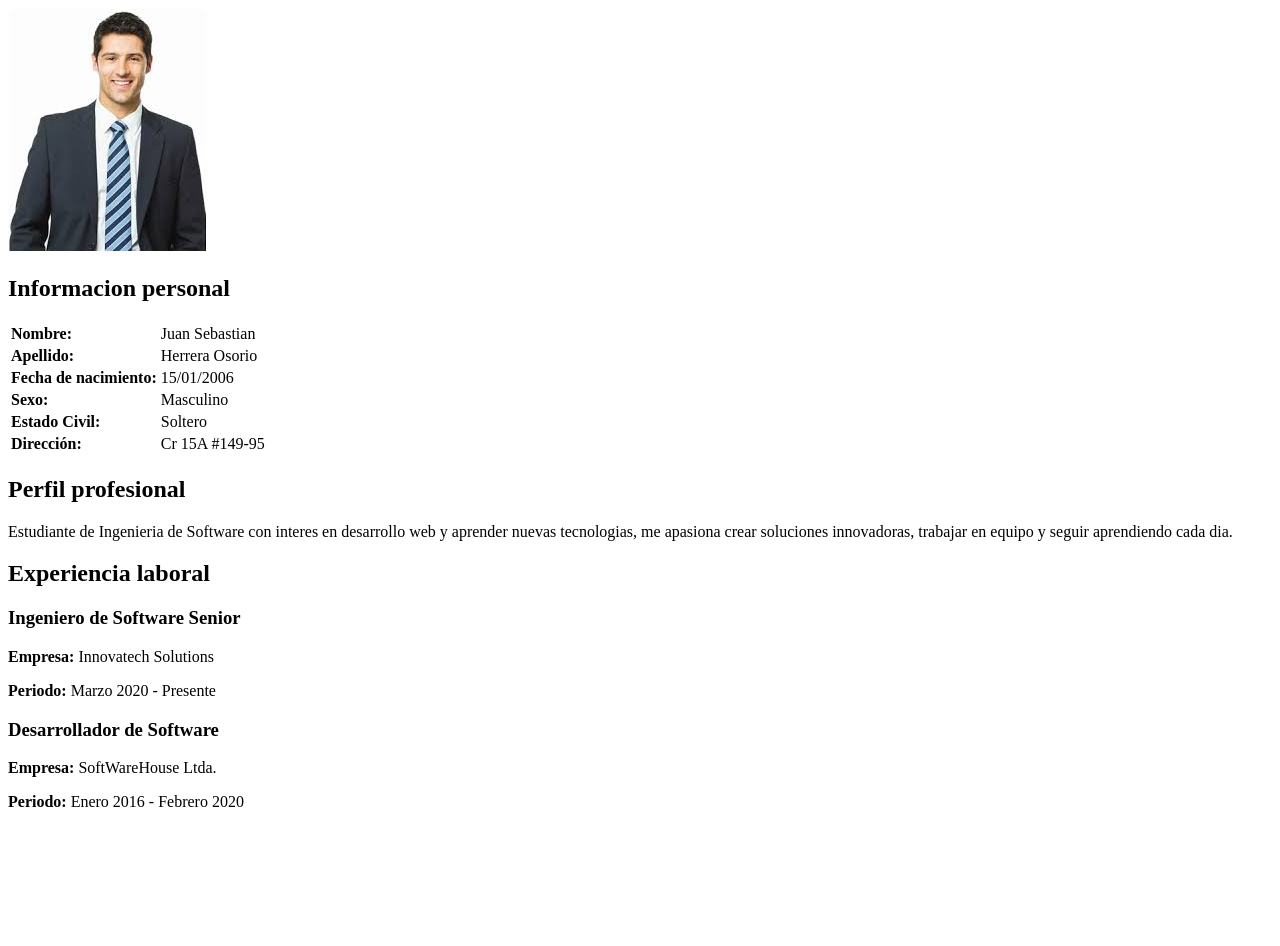
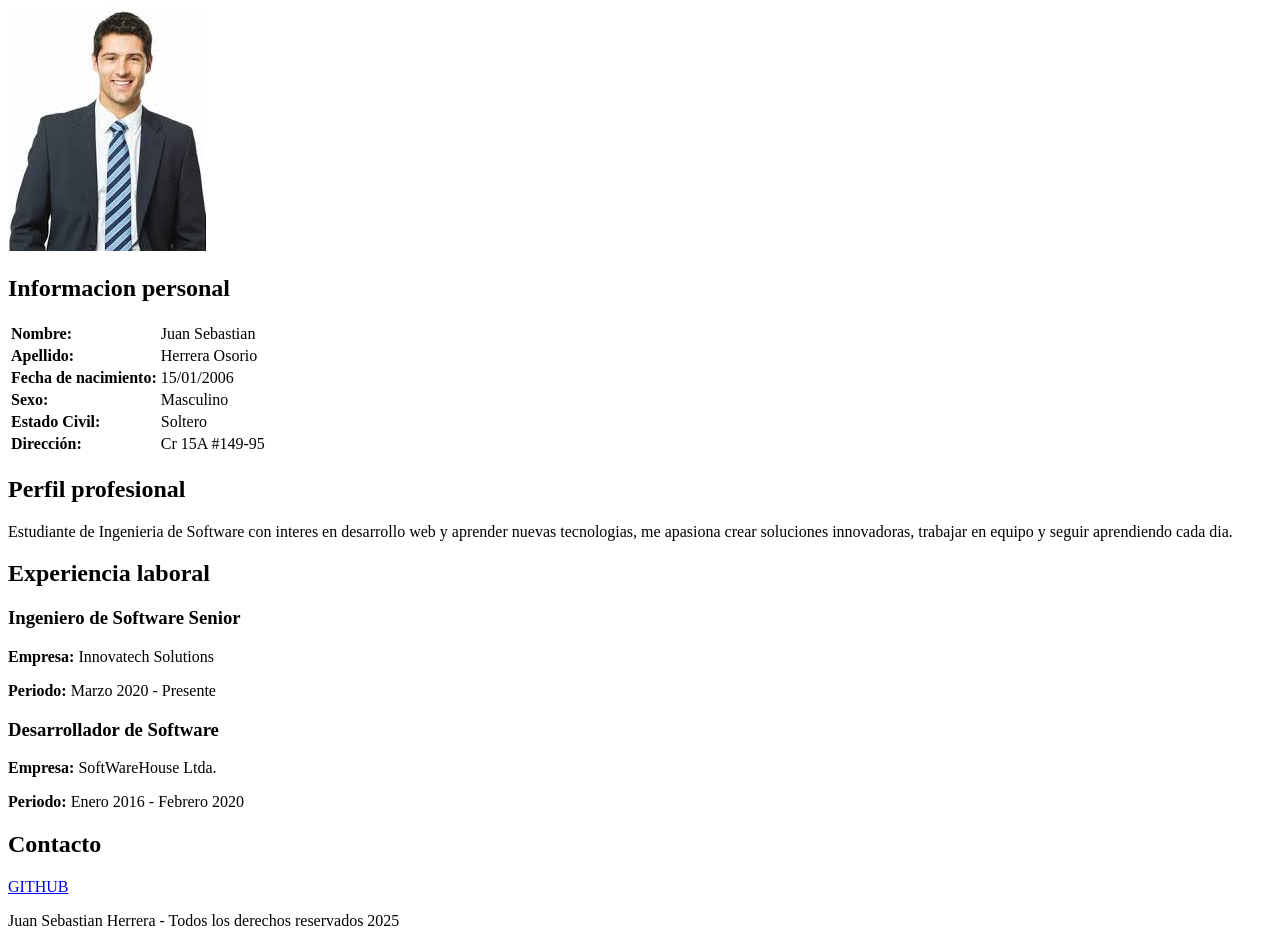
Before and after one commit to jsherrera15-crypto/mi-portafolio, a plain HTML site: page index.html in a window 1280 px wide. Shown: the part 79-1025 px from the top of the page. Before the commit the page ends 906 px from the top, so only its background shows below. Drawn offline with Linux system fonts and the light colour scheme.

Commit message:
feat: agrego nueva seccion de contacto y pie de pagina

```diff
--- a/index.html
+++ b/index.html
@@ -62,7 +62,15 @@
                 <p><strong>Periodo:</strong> Enero 2016 - Febrero 2020</p>
             </article>
         </section>
+
+        <section>
+            <h2>Contacto</h2>
+            <p><a href="https://github.com/jsherrera15-crypto/mi-portafolio">GITHUB</a></p>
+        </section>
     </main>
+     <footer>
+        <p>Juan Sebastian Herrera - Todos los derechos reservados 2025</p>
+     </footer>
 
 
 </body>
```
